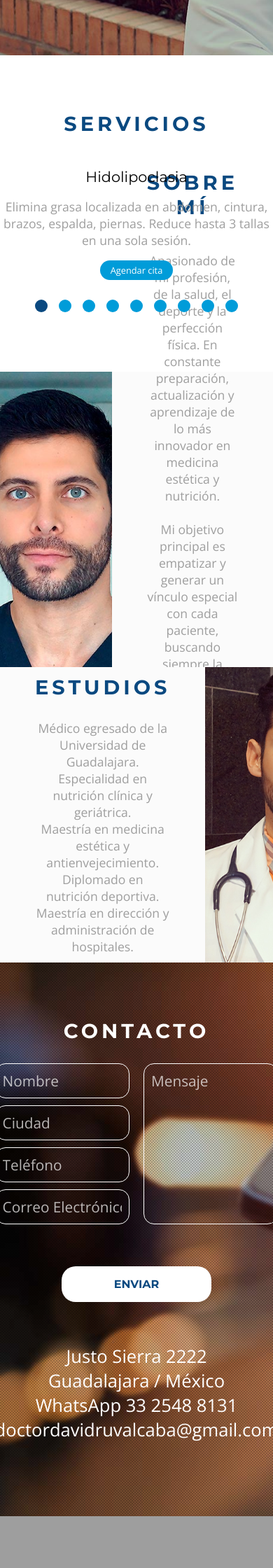
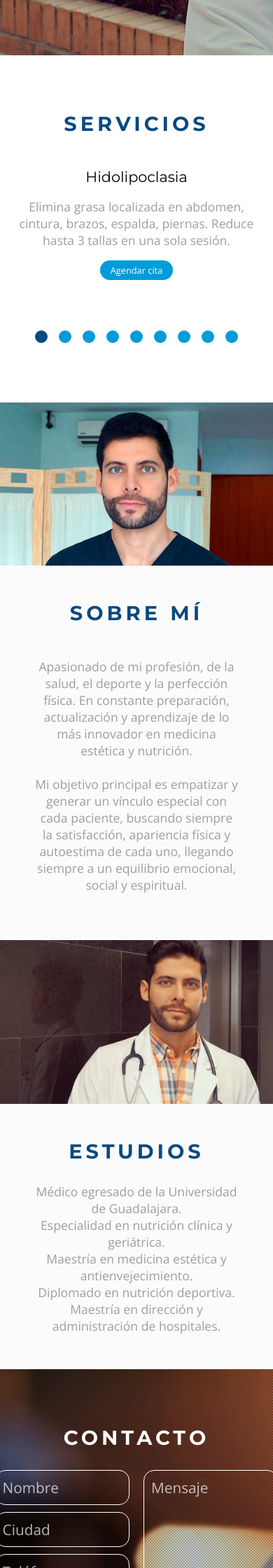
Before and after one commit to Jehisonpq/david-ruvalcaba, a PHP site: page /index.html in a window 390 px wide. Shown: the part 765-3005 px from the top of the page at 70% size. Run offline with PHP 8.4, Linux system fonts and the light colour scheme; a map, chart or similar area stays blank; some libraries are stand-ins or nearby versions; grey boxes are pictures that could not be loaded.

Commit message:
cambios sass

```diff
--- a/css/main.css
+++ b/css/main.css
@@ -1,4 +1,6 @@
-/* Variables*/
+/* Breakpoints */
+/* Colors*/
+/* Fonts */
 body, ul {
   margin: 0;
   padding: 0; }
@@ -11,10 +13,10 @@ html {
   font-size: 16px; }
 
 body {
-  font-family: "Open Sans",sans-serif; }
+  font-family: "Open Sans", sans-serif; }
 
 h1, h2, h3 {
-  font-family: "Montserrat",sans-serif; }
+  font-family: "Montserrat", sans-serif; }
 
 h3 {
   font-size: 1.8rem;
@@ -121,9 +123,13 @@ header {
   grid-column: services;
   padding: 80px 0px; }
   .item-services .container-services {
-    max-width: 1170px;
+    max-width: 992px;
     width: 100%;
-    margin: auto; }
+    margin: auto;
+    box-sizing: border-box; }
+    @media screen and (max-width: 992px) {
+      .item-services .container-services {
+        padding: 0 20px; } }
 
 .owl-carousel .owl-stage-outer {
   align-self: normal; }
@@ -146,6 +152,8 @@ header {
     padding: 5px 15px;
     font-size: 0.8rem;
     border-radius: 20px; }
+.owl-carousel .owl-dots {
+  margin-top: 20px; }
 .owl-carousel button.owl-dot {
   width: 18px;
   height: 18px;
@@ -183,12 +191,23 @@ header {
     text-align: center;
     padding: 0 50px; }
 
+@media screen and (max-width: 992px) {
+  .item-aboutme, .item-studies {
+    grid-template: 70vh / 1fr 1fr; } }
+@media screen and (max-width: 768px) {
+  .item-studies .item-text {
+    grid-row: 2/3; }
+
+  .item-aboutme, .item-studies {
+    grid-template: auto / 1fr; }
+    .item-aboutme .item-text, .item-studies .item-text {
+      padding: 50px; } }
 /* Contact */
 .item-contact {
   grid-column: contact;
   padding: 80px 0px;
   display: grid;
-  grid-template-columns: minmax(auto, 1170px);
+  grid-template-columns: minmax(auto, 992px);
   justify-content: center;
   background: url("../images/patron.png"), url("../images/fondoContacto.jpg");
   background-repeat: repeat, no-repeat;
@@ -224,7 +243,7 @@ header {
       color: white;
       padding: 10px;
       font-weight: 300;
-      font-family: "Open Sans",sans-serif;
+      font-family: "Open Sans", sans-serif;
       margin-bottom: 10px;
       box-sizing: border-box;
       transition: 0.3s; }
@@ -247,7 +266,7 @@ header {
       color: #0a4980;
       padding: 16px 75px;
       font-size: 1rem;
-      font-family: "Montserrat",sans-serif;
+      font-family: "Montserrat", sans-serif;
       text-transform: uppercase;
       border: none;
       border-radius: 20px;
@@ -262,6 +281,9 @@ header {
   .item-contact .info-contact {
     text-align: center; }
 
+@media screen and (max-width: 992px) {
+  .item-contact {
+    padding: 80px 20px; } }
 /* Mapa*/
 .item-map {
   grid-column: contact;
--- a/js/functions.js
+++ b/js/functions.js
@@ -211,8 +211,7 @@ $(document).ready(function(){
             },
             1000:{
                 items:4,
-                nav:true,
-                loop:false
+                nav:true
             }
         }
     });
--- a/sass/_aboutme.scss
+++ b/sass/_aboutme.scss
@@ -25,3 +25,22 @@
 		padding: 0 50px;
 	}
 }
+
+@media screen and (max-width: $desktop) {
+	.item-aboutme, .item-studies {
+		grid-template: 70vh / 1fr 1fr;
+	}
+}
+@media screen and (max-width: $tablet) {
+	.item-studies  {
+		.item-text {
+			grid-row: 2/3;
+		}
+	}
+	.item-aboutme, .item-studies {
+		grid-template: auto / 1fr;
+		.item-text {
+			padding: 50px;
+		}
+	}
+}
--- a/sass/_base.scss
+++ b/sass/_base.scss
@@ -5,11 +5,11 @@ html {
 }
 
 body {
-    font-family: "Open Sans",sans-serif;
+    font-family: $font-titles;
 }
 
 h1, h2, h3 {
-    font-family: "Montserrat",sans-serif;
+    font-family: $font-text;
 }
 
 h3 {
@@ -23,7 +23,7 @@ h3 {
 }
 
 p, li {
-	color: #9e9e9e;
+	color: $text-color;
 	font-size: 1.1rem;
 	font-weight: 300;
 }
--- a/sass/_contact.scss
+++ b/sass/_contact.scss
@@ -3,7 +3,7 @@
 	grid-column: contact;
 	padding: 80px 0px;
     display: grid;
-    grid-template-columns: minmax(auto,1170px);
+    grid-template-columns: minmax(auto,$desktop);
 	justify-content: center;
 	background: url("../images/patron.png"), url("../images/fondoContacto.jpg");
 	background-repeat: repeat, no-repeat;
@@ -44,7 +44,7 @@
 			color: white;
 			padding: 10px;
 			font-weight: 300;
-			font-family: "Open Sans",sans-serif;
+			font-family: $font-titles;
 			margin-bottom: 10px;
 			box-sizing: border-box;
 			transition: 0.3s;
@@ -73,7 +73,7 @@
 			color: $primary-color;
 			padding: 16px 75px;
 			font-size: 1rem;
-			font-family: "Montserrat",sans-serif;
+			font-family: $font-text;
 			text-transform: uppercase;
 			border: none;
 			border-radius: 20px;
@@ -92,3 +92,9 @@
 		text-align: center;
 	}
 }
+
+@media screen and (max-width: $desktop) {
+	.item-contact {
+		padding: 80px 20px;
+	}
+}
--- a/sass/_services.scss
+++ b/sass/_services.scss
@@ -3,9 +3,13 @@
 	grid-column: services;
 	padding: 80px 0px;
 	.container-services {
-		max-width: 1170px;
+		max-width: $desktop;
 		width: 100%;
 		margin: auto;
+		box-sizing: border-box;
+		@media screen and (max-width: $desktop) {
+			padding: 0 20px;
+		}
 	}
 }
 
@@ -36,6 +40,9 @@
 			border-radius: 20px;
 		}
 	}
+	.owl-dots {
+		margin-top: 20px;
+	}
 	button.owl-dot{
 		width: 18px;
 		height: 18px;
--- a/sass/_variables.scss
+++ b/sass/_variables.scss
@@ -1,3 +1,13 @@
-/* Variables*/
+/* Breakpoints */
+$desktop: 992px;
+$tablet: 768px;
+$mobile: 576px;
+
+/* Colors*/
 $primary-color: #0a4980;
 $secondary-color: #009cd9;
+$text-color: #9e9e9e;
+
+/* Fonts */
+$font-titles: "Open Sans",sans-serif;
+$font-text: "Montserrat",sans-serif;
```
Also changed, not shown: 1 other file.
